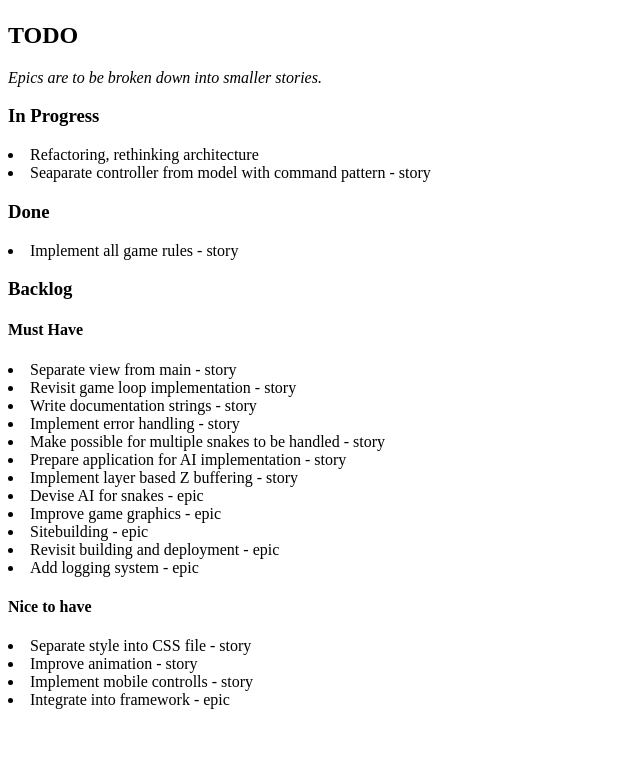
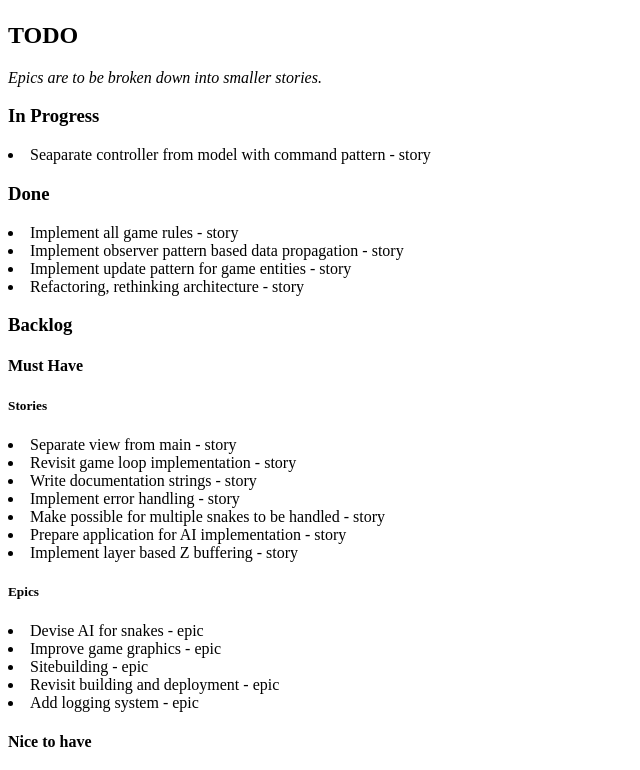
Before and after one commit to Luminted/Szakdolgozat-SmartSnake, a website built with webpack: page src/dist/index.html in a window 1280 px wide. Shown: the part 571-1341 px from the top of the page, without its empty margins (0-640 px from the left). Before the commit the page ends 1288 px from the top, so only its background shows below. Built offline with nearby package versions, Linux system fonts and the light colour scheme; some packages are replaced by stand-ins of ours; what mainloop.js would draw is missing.

Commit message:
updateing backlog

```diff
--- a/src/dist/index.html
+++ b/src/dist/index.html
@@ -16,17 +16,19 @@
 		<i>Epics are to be broken down into smaller stories.</i>
 		<h3>In Progress</h3>
 		<ls>
-			<li>Refactoring, rethinking architecture</li>
 			<li>Seaparate controller from model with command pattern - story</li>
 		</ls>
 		<h3>Done</h3>
 		<ls>
 			<li>Implement all game rules - story</li>
+			<li>Implement observer pattern based data propagation - story</li>
+			<li>Implement update pattern for game entities - story</li>
+			<li>Refactoring, rethinking architecture - story</li>
 		</ls>
 		<h3>Backlog</h3>
 		<h4>Must Have</h4>
 		<ls>
-
+			<h5>Stories</h5>
 			<li>Separate view from main - story</li>
 			<li>Revisit game loop implementation - story</li>
 			<li>Write documentation strings - story</li>
@@ -34,6 +36,7 @@
 			<li>Make possible for multiple snakes to be handled - story</li>
 			<li>Prepare application for AI implementation - story</li>
 			<li>Implement layer based Z buffering - story</li>
+			<h5>Epics</h5>
 			<li>Devise AI for snakes - epic</li>
 			<li>Improve game graphics - epic</li>
 			<li>Sitebuilding - epic</li>
```
